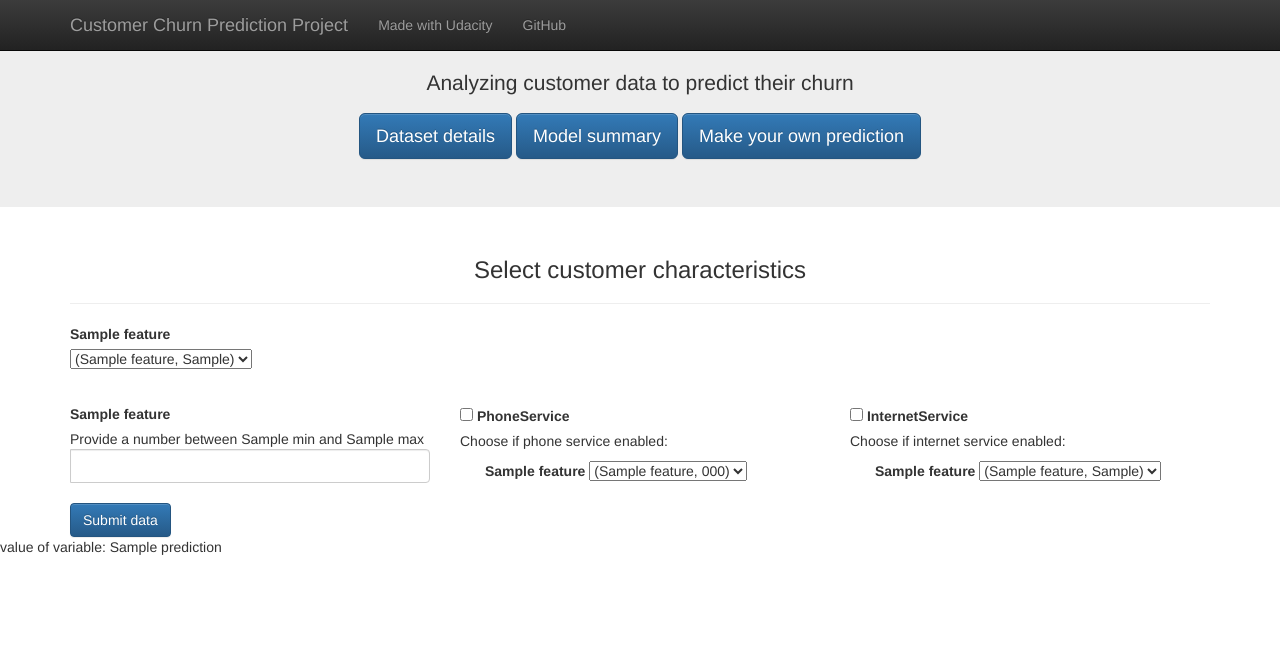
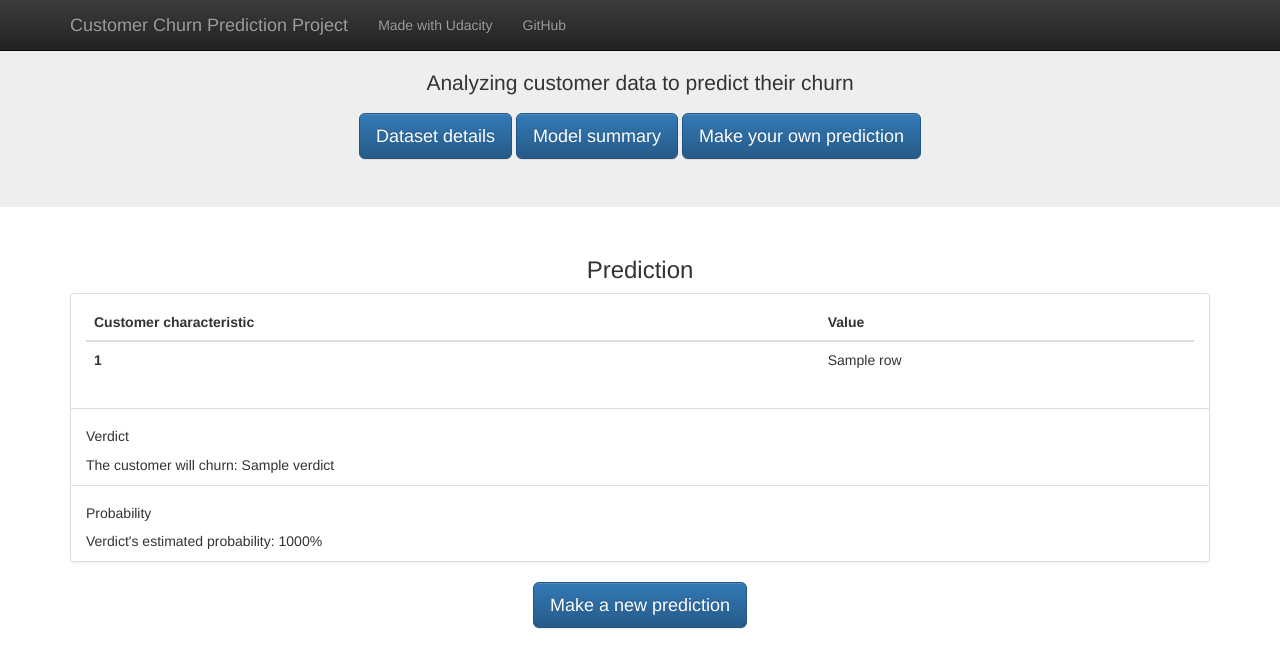
Before and after one commit to kubekmonika/customer-churn-analysis-telco-dataset, a Flask app: template app/templates/prediction.html in a window 1280 px wide. Shown: the top 668 px of the page. Run offline with Flask 2, Linux system fonts and the light colour scheme; the template is opened without the code that fills it: most values are stand-ins (such as "Sample title", 1, 10 or a date in 2020); parts of the project's set-up code (start-up, migrations or seed data) failed here and were passed over; some libraries are stand-ins or nearby versions.

Commit message:
Finish prediction page

```diff
--- a/app/app.py
+++ b/app/app.py
@@ -51,23 +51,86 @@ NUMERICAL_FEATURES_STATS = {
 
 class ModelClass:
     def __init__(self, model_filepath):
+        """Construct the model class"""
         self.model = load_model(model_filepath.replace('.pkl', ''))
         self.summary = modelling.evaluate_model(self.model, df, outcome='return')
+
+    def predict(self, data):
+        """Get the verdict based on a new customer data"""
+        prediction = predict_model(self.model, verbose=False, data=data)
+        return {'verdict': prediction.loc[0, 'Label'], 'score': prediction.loc[0, 'Score']}
+
+
+def validate_tenure(value):
+    """Validate the tenure value"""
+    if value < 0:
+        raise ValueError
+    elif value > 72:
+        raise ValueError
+    else:
+        return value
+
+
+def validate_charges(value):
+    """Validate the monthly charges value"""
+    if value < 18.25:
+        raise ValueError
+    elif value > 118.75:
+        raise ValueError
+    else:
+        return value
+
+
+def form_to_input_data(form):
+    """Create a data frame that will be an input data for the model"""
+    phone_service_flag = 'PhoneServiceEnabled' in form.keys()
+    internet_service_flag = 'InternetServiceEnabled' in form.keys()
+
+    tenure_value = validate_tenure(int(form['Tenure']))
+    monthly_charges_value = validate_charges(float(form['MonthlyCharges']))
+
+    input_data_dict = {
+        'Gender': form['Gender'],
+        'SeniorCitizen': form['SeniorCitizen'],
+        'Partner': form['Partner'],
+        'Dependents': form['Dependents'],
+        'Tenure': tenure_value,
+        'PhoneService': 'Yes' if phone_service_flag else 'No',
+        'MultipleLines': form['MultipleLines'] if phone_service_flag else 'No phone service',
+        'InternetService': form['InternetService'] if internet_service_flag else 'No',
+        'OnlineSecurity': form['OnlineSecurity'] if internet_service_flag else 'No internet service',
+        'OnlineBackup': form['OnlineBackup'] if internet_service_flag else 'No internet service',
+        'DeviceProtection': form['DeviceProtection'] if internet_service_flag else 'No internet service',
+        'TechSupport': form['TechSupport'] if internet_service_flag else 'No internet service',
+        'StreamingTV': form['StreamingTV'] if internet_service_flag else 'No internet service',
+        'StreamingMovies': form['StreamingMovies'] if internet_service_flag else 'No internet service',
+        'Contract': form['Contract'],
+        'PaperlessBilling': form['PaperlessBilling'],
+        'PaymentMethod': form['PaymentMethod'],
+        'MonthlyCharges': monthly_charges_value,
+        'Churn': None,
+    }
+    input_data_df = pd.Series(input_data_dict).to_frame().T
+
+    return input_data_df
 
 
 @app.route('/')
 @app.route('/index')
 def index():
+    """Render the home page"""
     return render_template('home.html')
 
 
 @app.route('/dataset_details')
 def dataset_details():
+    """Render the dataset details page"""
     return render_template('dataset_details.html')
 
 
 @app.route('/model_details')
 def model_details():
+    """Render the model details page"""
     # summary = modelling.evaluate_model(model, df, outcome='return')
 
     return render_template('model_details.html', summary=model.summary)
@@ -75,6 +138,7 @@ def model_details():
 
 @app.route('/prediction', methods=['GET', 'POST'])
 def prediction():
+    """Render the prediction page"""
     if request.method == 'GET':
         return render_template(
             'prediction.html',
@@ -84,15 +148,29 @@ def prediction():
             numerical_f=NUMERICAL_FEATURES_STATS,
         )
     elif request.method == 'POST':
-        customer_details = request.form
-        return render_template(
-            'prediction.html',
-            basic_f=BASIC_FEATURES_UNIQUE_VALUES,
-            phone_f=PHONE_FEATURES_UNIQUE_VALUES,
-            internet_f=INTERNET_FEATURES_UNIQUE_VALUES,
-            numerical_f=NUMERICAL_FEATURES_STATS,
-            prediction=customer_details,
-        )
+        try:
+            input_data = form_to_input_data(request.form)
+            input_data_tuple = [(key, val[0]) for key, val in input_data.items()]
+            input_data = data_processing.transform_data(input_data)
+            prediction = model.predict(input_data)
+            return render_template(
+                'prediction.html',
+                basic_f=BASIC_FEATURES_UNIQUE_VALUES,
+                phone_f=PHONE_FEATURES_UNIQUE_VALUES,
+                internet_f=INTERNET_FEATURES_UNIQUE_VALUES,
+                numerical_f=NUMERICAL_FEATURES_STATS,
+                prediction=prediction,
+                data_summary=input_data_tuple,
+            )
+        except ValueError:
+            return render_template(
+                'prediction.html',
+                basic_f=BASIC_FEATURES_UNIQUE_VALUES,
+                phone_f=PHONE_FEATURES_UNIQUE_VALUES,
+                internet_f=INTERNET_FEATURES_UNIQUE_VALUES,
+                numerical_f=NUMERICAL_FEATURES_STATS,
+                validation="Please provide correct values for Tenure and MonthlyCharges",
+            )
     else:
         raise Exception('Wrong method')
 
--- a/app/templates/base.html
+++ b/app/templates/base.html
@@ -62,7 +62,9 @@
       {% block content %}{% endblock %}
   </div>
 
+  <div class="container">
   {% block other %}{% endblock %}
+  </div>
 
 </body>
 </html>
--- a/app/templates/prediction.html
+++ b/app/templates/prediction.html
@@ -2,8 +2,55 @@
 {% block title %}Make prediction{% endblock %}
 
 {% block content %}
+  {% if prediction is defined %}
+      <h3 class="text-center">Prediction</h3>
+      <ul class="list-group list-group-numbered">
+        <li class="list-group-item d-flex justify-content-between align-items-start">
+          <div class="ms-2 me-auto">
+            <table class="table">
+              <thead>
+                <tr>
+                  <th scope="col">Customer characteristic</th>
+                  <th scope="col">Value</th>
+                </tr>
+              </thead>
+              <tbody>
+                {% for row in data_summary %}
+                  <tr>
+                    <th scope="row">{{ row[0] }}</th>
+                    <td>{{ row[1] }}</td>
+                  </tr>
+                {% endfor %}
+              </tbody>
+            </table>
+          </div>
+        </li>
+        <li class="list-group-item d-flex justify-content-between align-items-start">
+          <div class="ms-2 me-auto">
+            <h5 class="text">Verdict</h5>
+            The customer will churn: {{ prediction['verdict'] }}
+          </div>
+        </li>
+        <li class="list-group-item d-flex justify-content-between align-items-start">
+          <div class="ms-2 me-auto">
+            <h5 class="text">Probability</h5>
+            Verdict's estimated probability: {{ (prediction['score'] * 100)|int }}%
+          </div>
+        </li>
+      </ul>
+      <div class="row text-center">
+         <a href="{{url_for('prediction')}}" type="button" class="btn btn-primary btn-lg" style="margin-bottom: 25px">
+           Make a new prediction
+         </a>
+      </div>
+  {% else %}
     <h3 class="text-center">Select customer characteristics</h3>
     <hr>
+    {% if validation is defined%}
+      <div class="alert alert-danger" role="alert">
+        {{ validation }}
+      </div>
+    {% endif %}
     <form action="{{url_for('prediction')}}" method="post">
         <div class="container-md">
           <div class="row" style="margin-bottom: 20px">
@@ -92,14 +139,11 @@
         </div>
           <button type="submit" class="btn btn-primary">Submit data</button>
     </form>
+  {% endif %}
 {% endblock %}
 
 {% block other%}
 <div class="container-md">
-  {% if prediction is defined %}
-      <p class="text">value of variable: {{ prediction }}</p>
-  {% else %}
-      variable is not defined
-  {% endif %}
+
 </div>
 {% endblock %}
```
Lines whose indentation alone changed are shown as unchanged.
